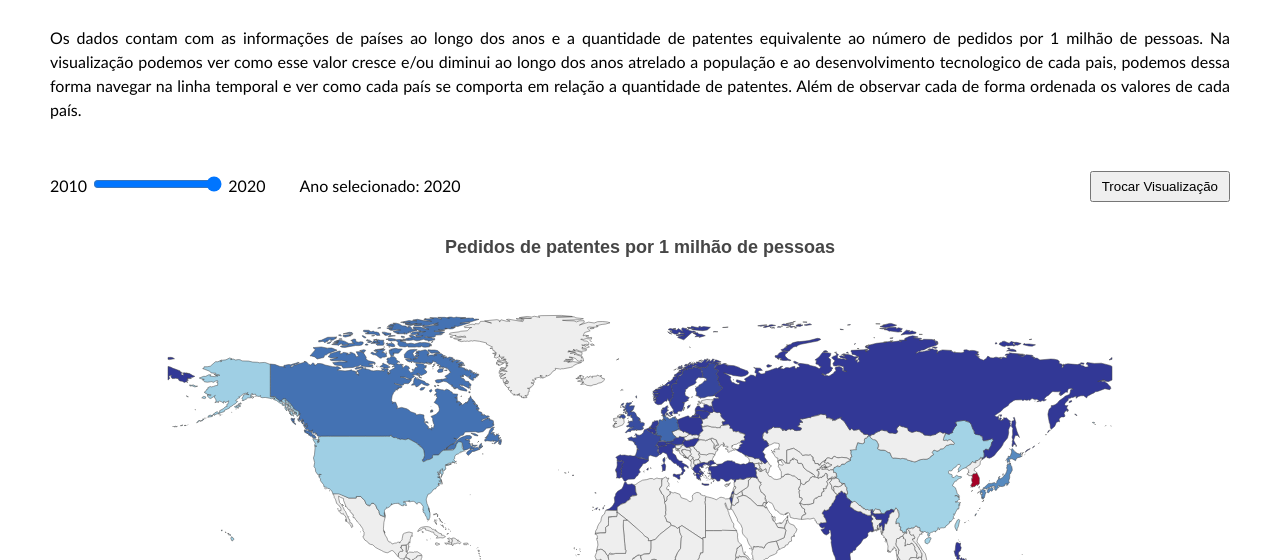
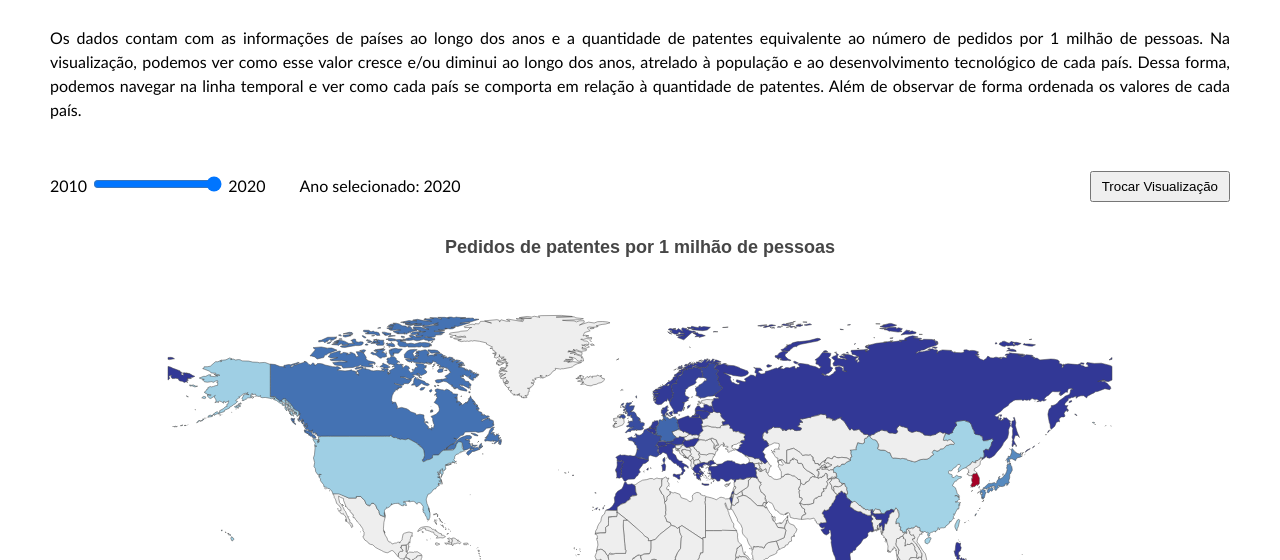
Before and after one commit to PedroDCN/visualizacao-de-dados-lab7, a website built with Vite: page index.html in a window 1280 px wide. Shown: the part 240-800 px from the top of the page. Built offline with nearby package versions, Linux system fonts and the light colour scheme.

Commit message:
correções texto de informações

```diff
--- a/index.html
+++ b/index.html
@@ -37,12 +37,10 @@
     <h2 class="header-title">Pedidos de patentes por 1 milhão de pessoas</h2>
     <p class="description">
       Os dados contam com as informações de países ao longo dos anos e a quantidade de patentes equivalente ao número de
-      pedidos por 1 milhão de pessoas.
-      Na visualização podemos ver como esse valor cresce e/ou diminui ao longo dos anos atrelado a população e ao
-      desenvolvimento tecnologico
-      de cada pais, podemos dessa forma navegar na linha temporal e ver como cada país se comporta em relação a
-      quantidade de patentes. Além de observar
-      cada de forma ordenada os valores de cada país.
+      pedidos por 1 milhão de pessoas. Na visualização, podemos ver como esse valor cresce e/ou diminui ao longo dos
+      anos, atrelado à população e ao desenvolvimento tecnológico de cada país. Dessa forma, podemos navegar na linha
+      temporal e ver como cada país se comporta em relação à quantidade de patentes. Além de observar de forma ordenada
+      os valores de cada país.
     </p>
   </div>
 
```
